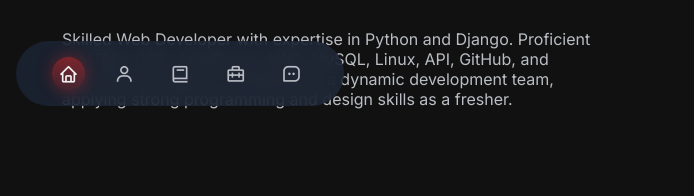
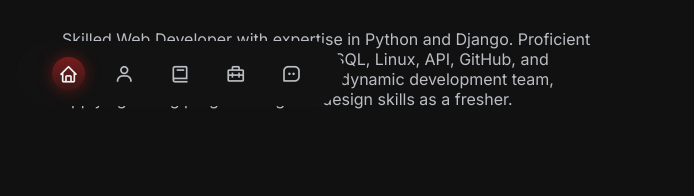
Before and after one commit to SuhailAhamed29/PORT, a plain HTML site: page index.html in a window 1280 px wide. Shown: the part 678-874 px from the top of the page, 460-1154 px from the left. Drawn offline with nearby package versions, Linux system fonts and the light colour scheme.

Commit message:
lalfoabfa

```diff
--- a/assets/css/styles.css
+++ b/assets/css/styles.css
@@ -243,7 +243,7 @@ body.light-theme {
 .nav__menu {
   position: fixed;
   bottom: 1rem;
-  background-color: hsla(var(--second-hue), 32%, 16%, 0.8);
+  background-color: rgb(18, 18, 18);
   width: 90%;
   border-radius: 4rem;
   padding: 1rem 2.25rem;
@@ -263,10 +263,21 @@ body.light-theme {
   padding: 0.4rem;
   font-weight: var(--font-medium);
   text-decoration: none;
-  transition: 0.4s;
   display: flex;
-  border-radius: 5rem;
+  align-items: center;
+  justify-content: center;
+  border-radius: 20%;
+
+  transition: transform 0.4s cubic-bezier(0.25, 1, 0.5, 1), color 0.3s, box-shadow 0.4s;
 }
+
+.nav__link:hover {
+  transform: scale(1.7) translateY(-5%);
+  color: var(--first-color);
+  box-shadow: 0 8px 20px rgba(0, 0, 0, 0.3);
+  background-color: transparent; /* Ensure background remains transparent */
+}
+
 
 /* Active link */
 .active-link {
--- a/index.html
+++ b/index.html
@@ -38,41 +38,40 @@
 
             <div class="nav__menu">
                 <ul class="nav__list">
-                    <li class="nav__item ">
-                        <a href="#home" class="nav__link">
-                            <i class='bx bx-home'></i>
-                        </a>
-                    </li>
-
-                    <li class="nav__item ">
-                        <a href="#about" class="nav__link">
-                            <i class='bx bx-user'></i>
+                    <li class="nav__item">
+                        <a href="#home" class="nav__link" title="Home">
+                            <i class="bx bx-home"></i>
                         </a>
                     </li>
 
                     <li class="nav__item">
-                        <a href="#skills" class="nav__link">
-                            <i class='bx bx-book'></i>
+                        <a href="#about" class="nav__link" title="About">
+                            <i class="bx bx-user"></i>
                         </a>
                     </li>
 
                     <li class="nav__item">
-                        <a href="#work" class="nav__link">
-                            <i class='bx bx-briefcase-alt-2'></i>
+                        <a href="#skills" class="nav__link" title="Skills">
+                            <i class="bx bx-book"></i>
                         </a>
                     </li>
 
                     <li class="nav__item">
-                        <a href="#contact" class="nav__link">
-                            <i class='bx bx-message-square-dots'></i>
+                        <a href="#work" class="nav__link" title="Work">
+                            <i class="bx bx-briefcase-alt-2"></i>
+                        </a>
+                    </li>
+
+                    <li class="nav__item">
+                        <a href="#contact" class="nav__link" title="Contact">
+                            <i class="bx bx-message-square-dots"></i>
                         </a>
                     </li>
                 </ul>
             </div>
 
             <!--=============== theme change button ===============-->
-            <i class='bx bx-moon change-theme change-theme-button' id="theme-button"></i>
-
+            <i class="bx bx-moon change-theme change-theme-button" id="theme-button"></i>
         </nav>
     </header>
 
```
